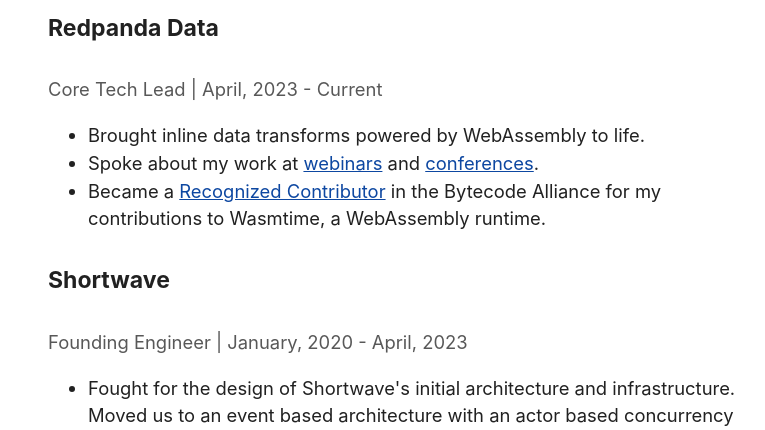
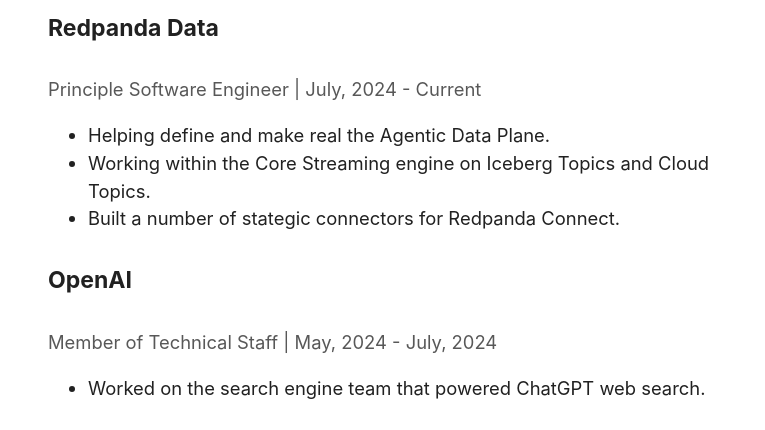
Before and after one commit to rockwotj/rockwotj.com, an Astro site: page /resume in a window 1280 px wide. Shown: the part 500-930 px from the top of the page, without its empty margins (248-1013 px from the left). Built offline with nearby package versions, Linux system fonts and the light colour scheme; Astro itself is replaced by a stand-in of ours.

Commit message:
update resume + astro

```diff
--- a/package.json
+++ b/package.json
@@ -2,7 +2,7 @@
   "name": "personal-website",
   "type": "module",
   "version": "0.0.1",
-  "packageManager": "pnpm@7.21.0",
+  "packageManager": "pnpm@10.26.2",
   "scripts": {
     "dev": "astro dev",
     "start": "astro dev",
--- /dev/null
+++ b/pnpm-workspace.yaml
@@ -0,0 +1,2 @@
+onlyBuiltDependencies:
+  - esbuild
--- a/src/pages/resume.astro
+++ b/src/pages/resume.astro
@@ -17,7 +17,27 @@
   <section id="work">
     <h2>Work Experience</h2>
     <h4>Redpanda Data</h4>
-    <p class="subheading">Core Tech Lead | April, 2023 - Current</p>
+    <p class="subheading">Principle Software Engineer | July, 2024 - Current</p>
+    <ul>
+      <li>
+        Helping define and make real the Agentic Data Plane.
+      </li>
+      <li>
+        Working within the Core Streaming engine on Iceberg Topics and Cloud Topics.
+      </li>
+      <li>
+        Built a number of stategic connectors for Redpanda Connect.
+      </li>
+    </ul>
+    <h4>OpenAI</h4>
+    <p class="subheading">Member of Technical Staff | May, 2024 - July, 2024</p>
+    <ul>
+      <li>
+        Worked on the search engine team that powered ChatGPT web search.
+      </li>
+    </ul>
+    <h4>Redpanda Data</h4>
+    <p class="subheading">Core Tech Lead | April, 2023 - May, 2024</p>
     <ul>
       <li>
         Brought inline data transforms powered by WebAssembly to life.
```
Also changed, not shown: pnpm-lock.yaml, 1 other file.
